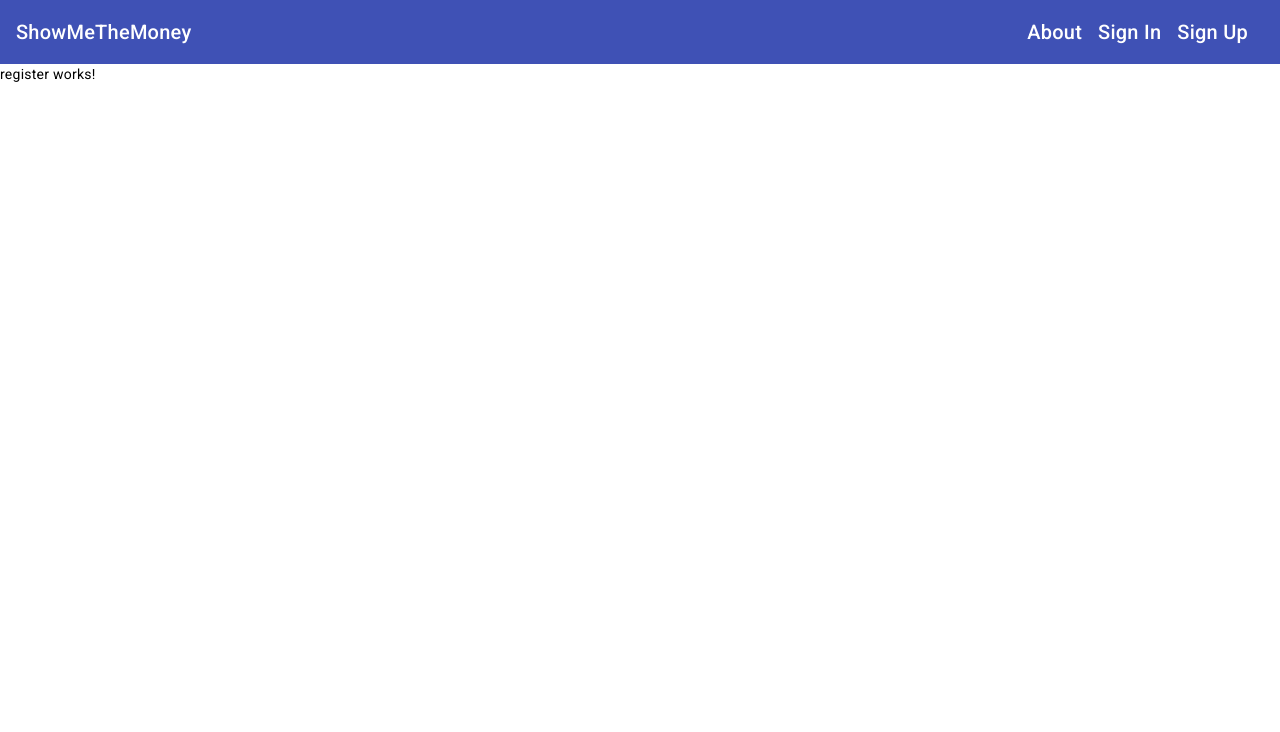
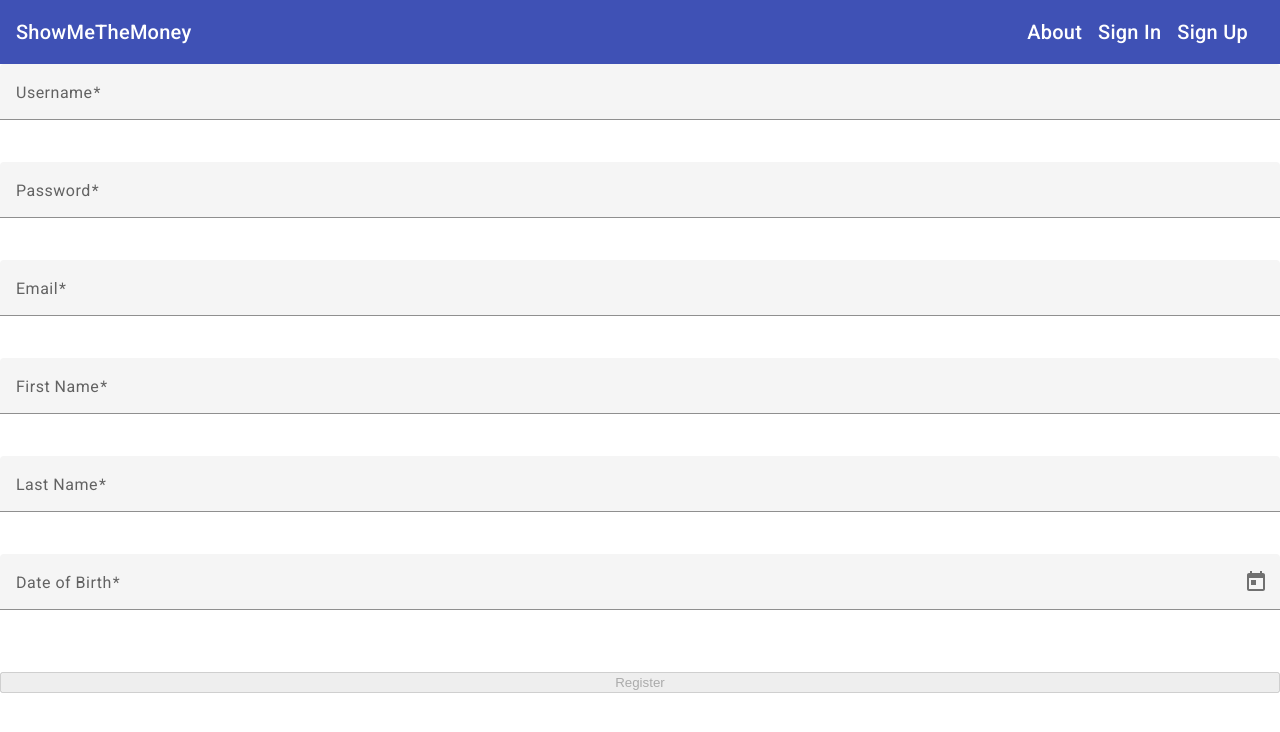
Before and after one commit to hitony7/ShowMeTheMoney, an Angular app in the folder frontend/my-app/: page /register in a window 1280 px wide. Shown: the top 732 px of the page. Built offline with nearby package versions, Linux system fonts and the light colour scheme.

Commit message:
register fourm html added

```diff
--- a/frontend/my-app/src/app/register/register.component.css
+++ b/frontend/my-app/src/app/register/register.component.css
@@ -0,0 +1,18 @@
+/* Apply styles to the form */
+form {
+    display: flex;
+    flex-direction: column;
+    align-items: center;
+  }
+
+  /* Apply styles to each mat-form-field */
+  mat-form-field {
+    width: 100%;
+    margin-bottom: 20px; /* Add spacing between form fields */
+  }
+
+  /* Apply styles to the button */
+  button {
+    width: 100%;
+    margin-top: 20px; /* Add spacing between form fields and button */
+  }
--- a/frontend/my-app/src/app/register/register.component.html
+++ b/frontend/my-app/src/app/register/register.component.html
@@ -1,2 +1,31 @@
 <app-navbar></app-navbar>
-<p>register works!</p>
+<form [formGroup]="registerForm" (ngSubmit)="onSubmit()">
+    <mat-form-field appearance="fill">
+      <mat-label>Username</mat-label>
+      <input matInput formControlName="username" placeholder="Username">
+    </mat-form-field>
+    <mat-form-field appearance="fill">
+      <mat-label>Password</mat-label>
+      <input matInput type="password" formControlName="hashed_password" placeholder="Password">
+    </mat-form-field>
+    <mat-form-field appearance="fill">
+      <mat-label>Email</mat-label>
+      <input matInput type="email" formControlName="email" placeholder="Email">
+    </mat-form-field>
+    <mat-form-field appearance="fill">
+      <mat-label>First Name</mat-label>
+      <input matInput formControlName="firstname" placeholder="First Name">
+    </mat-form-field>
+    <mat-form-field appearance="fill">
+      <mat-label>Last Name</mat-label>
+      <input matInput formControlName="lastname" placeholder="Last Name">
+    </mat-form-field>
+    <mat-form-field appearance="fill">
+        <mat-label>Date of Birth</mat-label>
+        <input matInput [matDatepicker]="picker" formControlName="dob" placeholder="Choose a date">
+        <mat-datepicker-toggle matSuffix [for]="picker"></mat-datepicker-toggle>
+        <mat-datepicker #picker></mat-datepicker>
+      </mat-form-field>
+
+    <button mat-raised-button color="primary" type="submit" [disabled]="registerForm.invalid">Register</button>
+  </form>
--- a/frontend/my-app/src/app/register/register.component.ts
+++ b/frontend/my-app/src/app/register/register.component.ts
@@ -1,13 +1,43 @@
 import { Component } from '@angular/core';
 import { NavbarComponent } from '../navbar/navbar.component';
+
+import { FormBuilder, FormGroup, Validators } from '@angular/forms';
+import { ReactiveFormsModule } from '@angular/forms'; // Import ReactiveFormsModule
+import { MatFormFieldModule } from '@angular/material/form-field';
+import { MatInputModule } from '@angular/material/input';
+import {MatDatepickerModule} from '@angular/material/datepicker';
+import { MatNativeDateModule } from '@angular/material/core';
+
 
 @Component({
   selector: 'app-register',
   standalone: true,
-  imports: [NavbarComponent],
+  imports: [NavbarComponent,ReactiveFormsModule, MatFormFieldModule,MatInputModule, MatDatepickerModule, MatNativeDateModule ],
   templateUrl: './register.component.html',
   styleUrl: './register.component.css'
 })
 export class RegisterComponent {
+  registerForm: FormGroup;
+  //could use an interface
+  constructor(private formBuilder: FormBuilder) {
+    this.registerForm = this.formBuilder.group({
+      username: ['', Validators.required],
+      hashed_password: ['', Validators.required],
+      email: ['', [Validators.required, Validators.email]],
+      firstname: ['', Validators.required],
+      lastname: ['', Validators.required],
+      dob: ['', Validators.required]
+    });
+  }
 
+  onSubmit() {
+    if (this.registerForm.valid) {
+      // Form is valid, proceed with registration logic
+      console.log(this.registerForm.value);
+      // You can call your service to send the registration data to the server here
+    } else {
+      // Form is invalid, display error messages
+      console.log('Form is invalid');
+    }
+  }
 }
```
